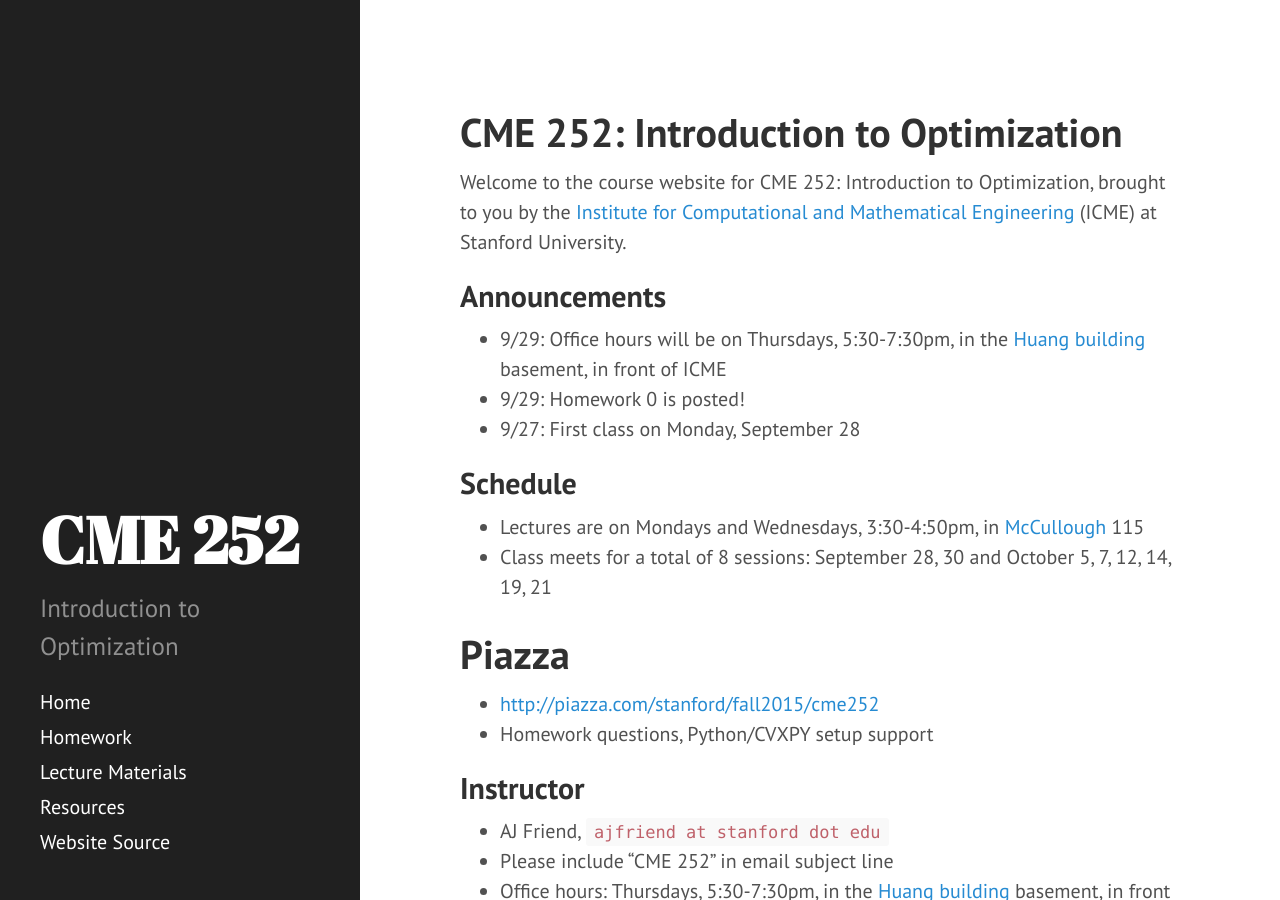
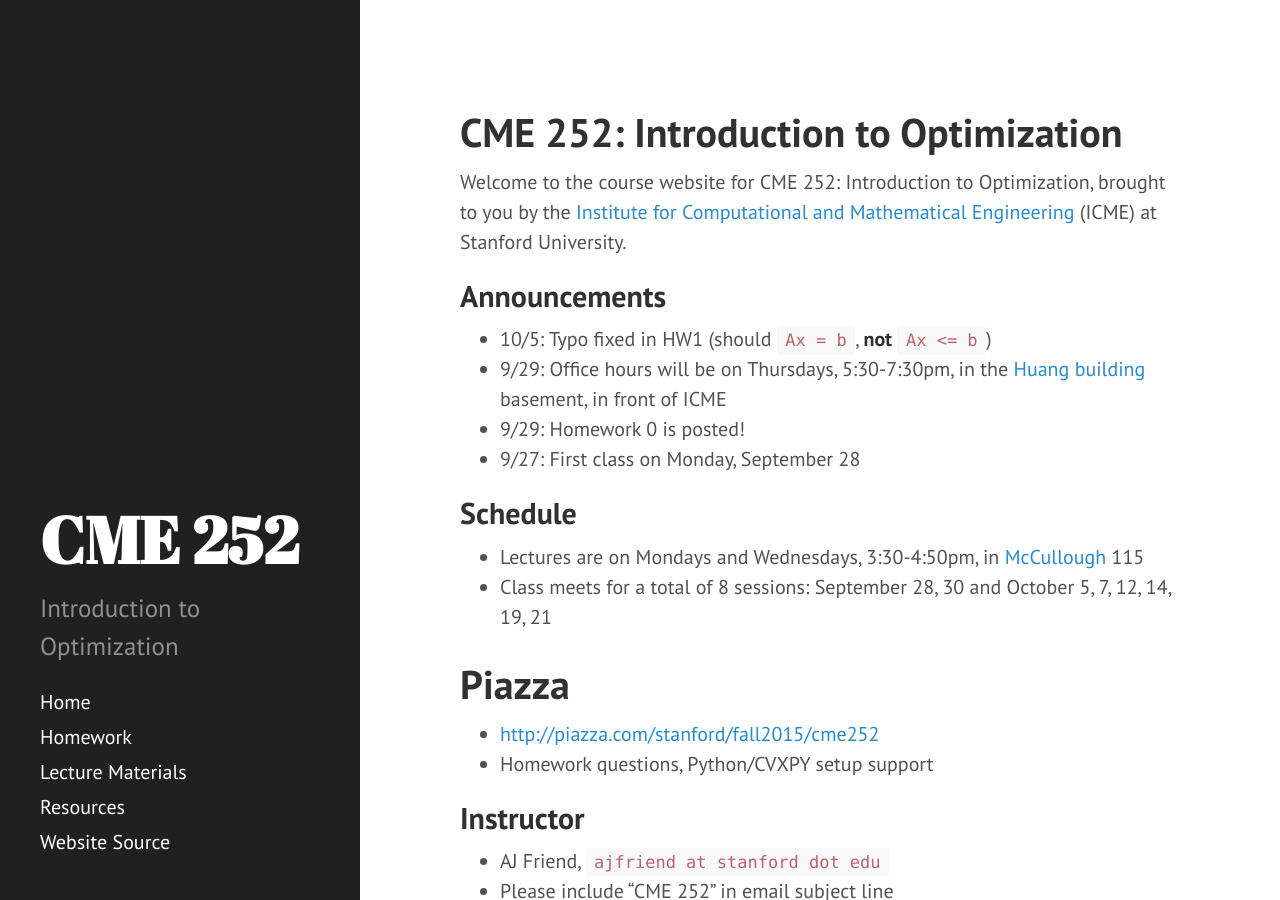
Before and after one commit to ajfriend/cme252, a Jekyll site: the page built from index.md, in a window 1280 px wide and 900 px high. Built offline with Jekyll 4.4.1, drawn with Linux system fonts in a browser that asks for light colours; Markdown is read by kramdown in place of the engine named in the settings.

Commit message:
typo announce

```diff
--- a/index.md
+++ b/index.md
@@ -8,6 +8,7 @@ title: Home
 Welcome to the course website for CME 252: Introduction to Optimization, brought to you by the [Institute for Computational and Mathematical Engineering](https://icme.stanford.edu/) (ICME) at Stanford University.
 
 ## Announcements
+- 10/5: Typo fixed in HW1 (should `Ax = b`, **not** `Ax <= b`)
 - 9/29: Office hours will be on Thursdays, 5:30-7:30pm, in the [Huang building](https://www.google.com/maps/place/Jen-Hsun+Huang+Engineering+Center/@37.4279167,-122.1742945,18z/data=!3m1!4b1!4m2!3m1!1s0x808fbb2ad1efaf1d:0xe4be58a43178043f) basement, in front of ICME
 - 9/29: Homework 0 is posted!
 - 9/27: First class on Monday, September 28
```
